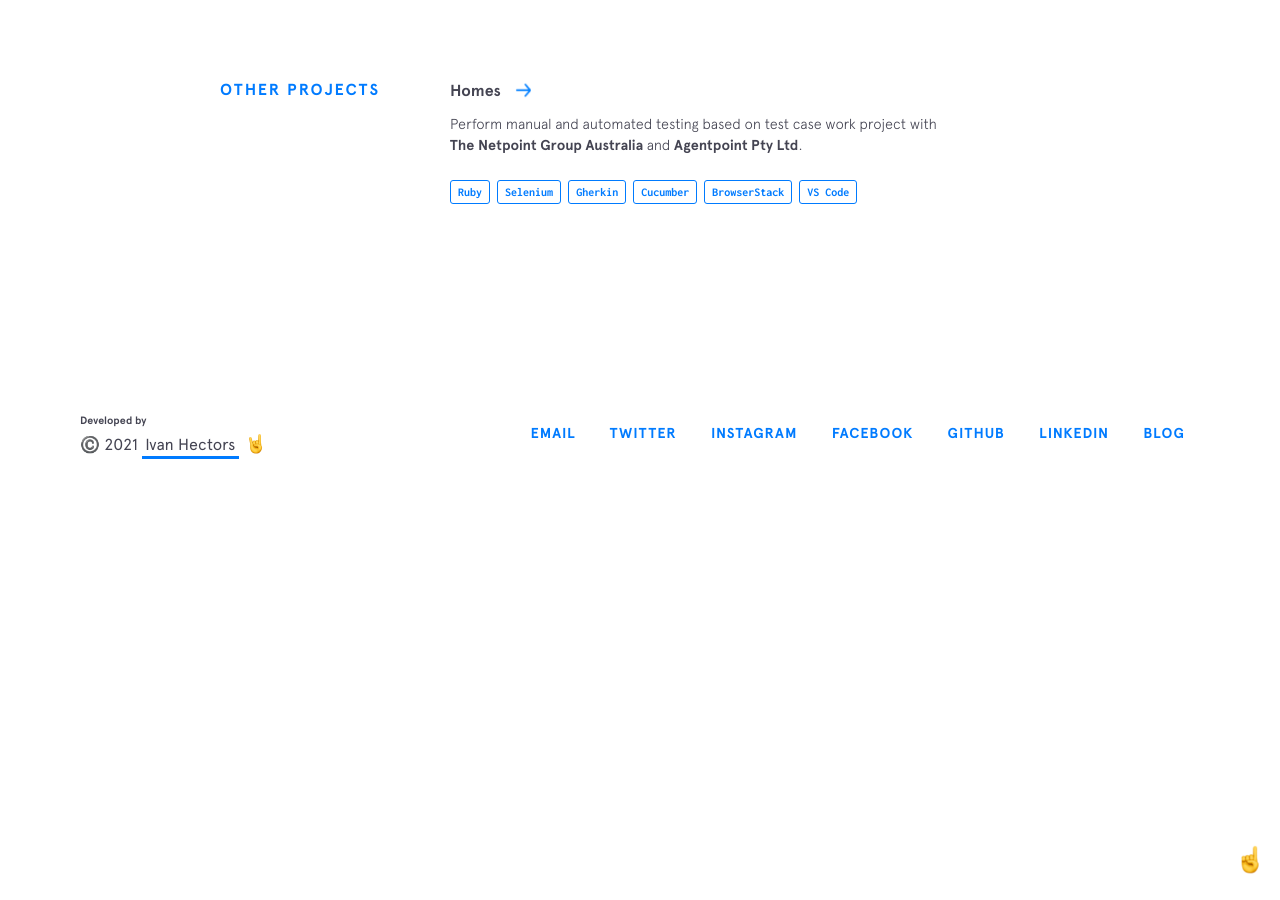
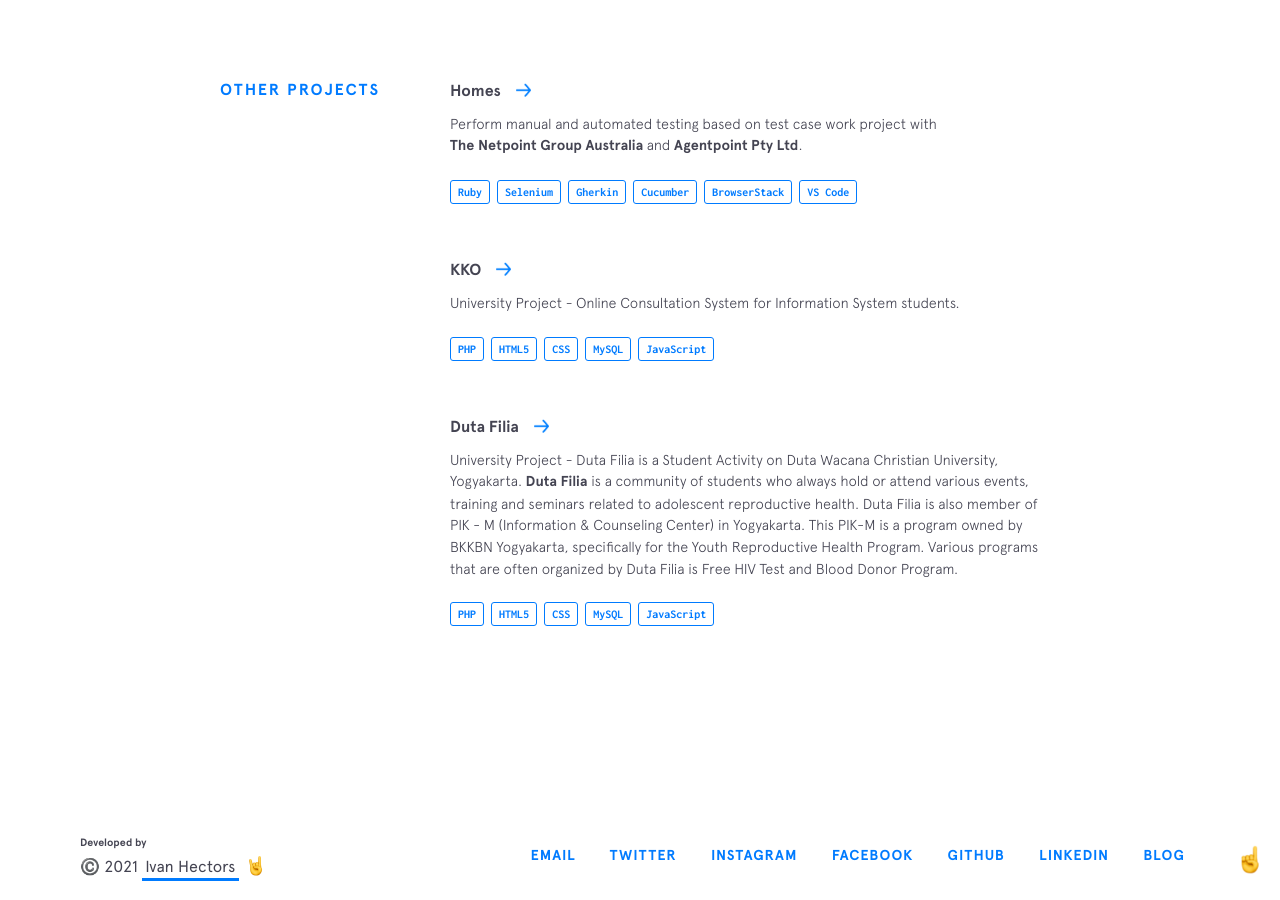
Before and after one commit to ivanhectors/ivanhectors.github.io, a Jekyll site: the page built from index.html, in a window 1280 px wide and 900 px high, scrolled down 4601 px. Built offline with Jekyll 4.4.1, drawn with Linux system fonts in a browser that asks for light colours; nearby versions of some CDN libraries; before the commit the page ends 5110 px from its top, so only the background shows below that.

Commit message:
Update other-projects.yml

```diff
--- a/_data/other-projects.yml
+++ b/_data/other-projects.yml
@@ -9,6 +9,28 @@
     - thing: Cucumber
     - thing: BrowserStack
     - thing: VS Code
+
+- name: KKO
+  url: https://github.com/ivanhectors/kko/
+  code: https://github.com/ivanhectors/kko/
+  description: University Project - Online Consultation System for Information System students.
+  used:
+    - thing: PHP
+    - thing: HTML5
+    - thing: CSS
+    - thing: MySQL
+    - thing: JavaScript
+
+- name: Duta Filia
+  url: https://github.com/ivanhectors/dutafilia/
+  code: https://github.com/ivanhectors/dutafilia/
+  description: University Project - Duta Filia is a Student Activity on Duta Wacana Christian University, Yogyakarta. <a class="underline-link" href="https://www.ukdw.ac.id/ukm-duta-filia/" target="_blank">Duta Filia</a> is a community of students who always hold or attend various events, training and seminars related to adolescent reproductive health. Duta Filia is also member of PIK - M (Information & Counseling Center) in Yogyakarta. This PIK-M is a program owned by BKKBN Yogyakarta, specifically for the Youth Reproductive Health Program. Various programs that are often organized by Duta Filia is Free HIV Test and Blood Donor Program.
+  used:
+    - thing: PHP
+    - thing: HTML5
+    - thing: CSS
+    - thing: MySQL
+    - thing: JavaScript
 
 # - name: Ecom
 #   url: https://github.com/ivanhectors/ecom/
```
